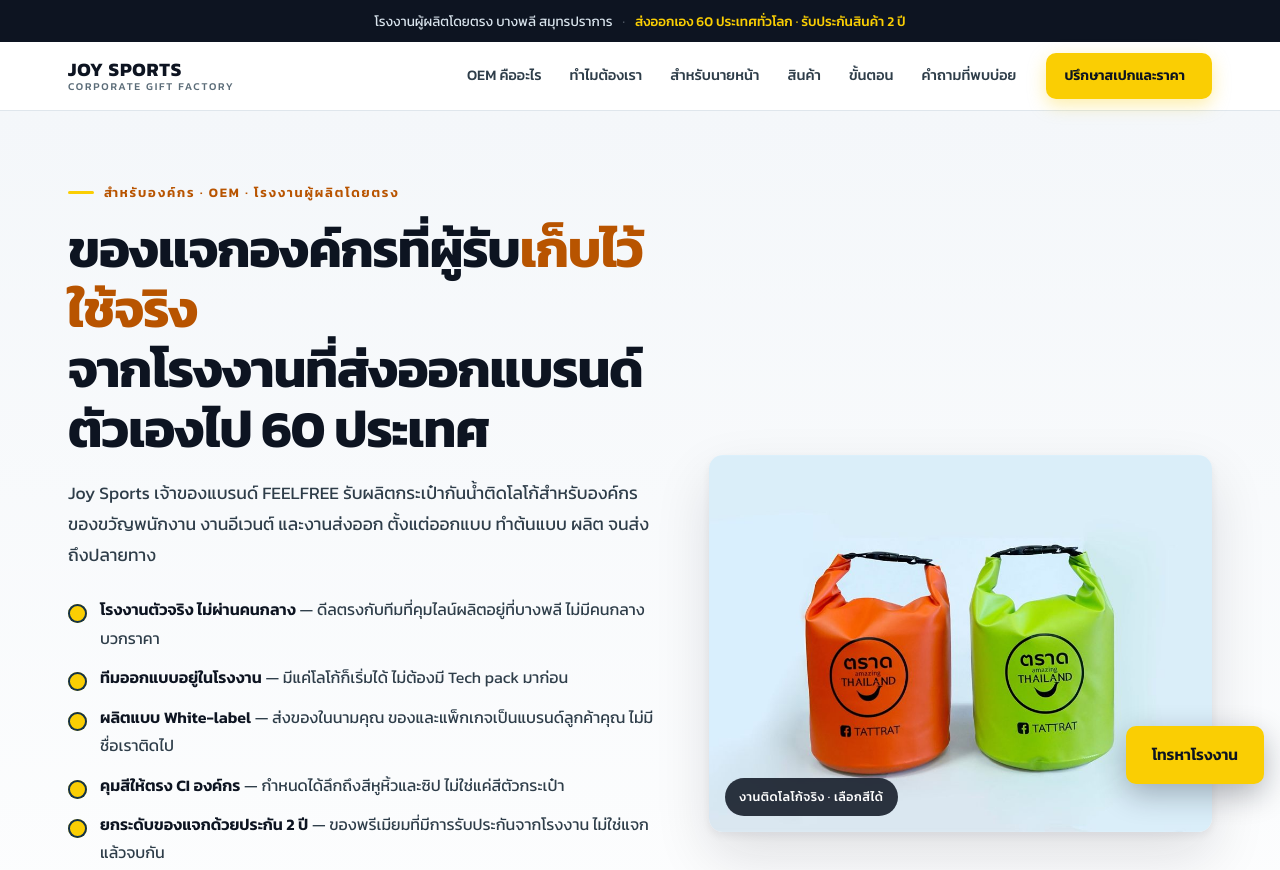
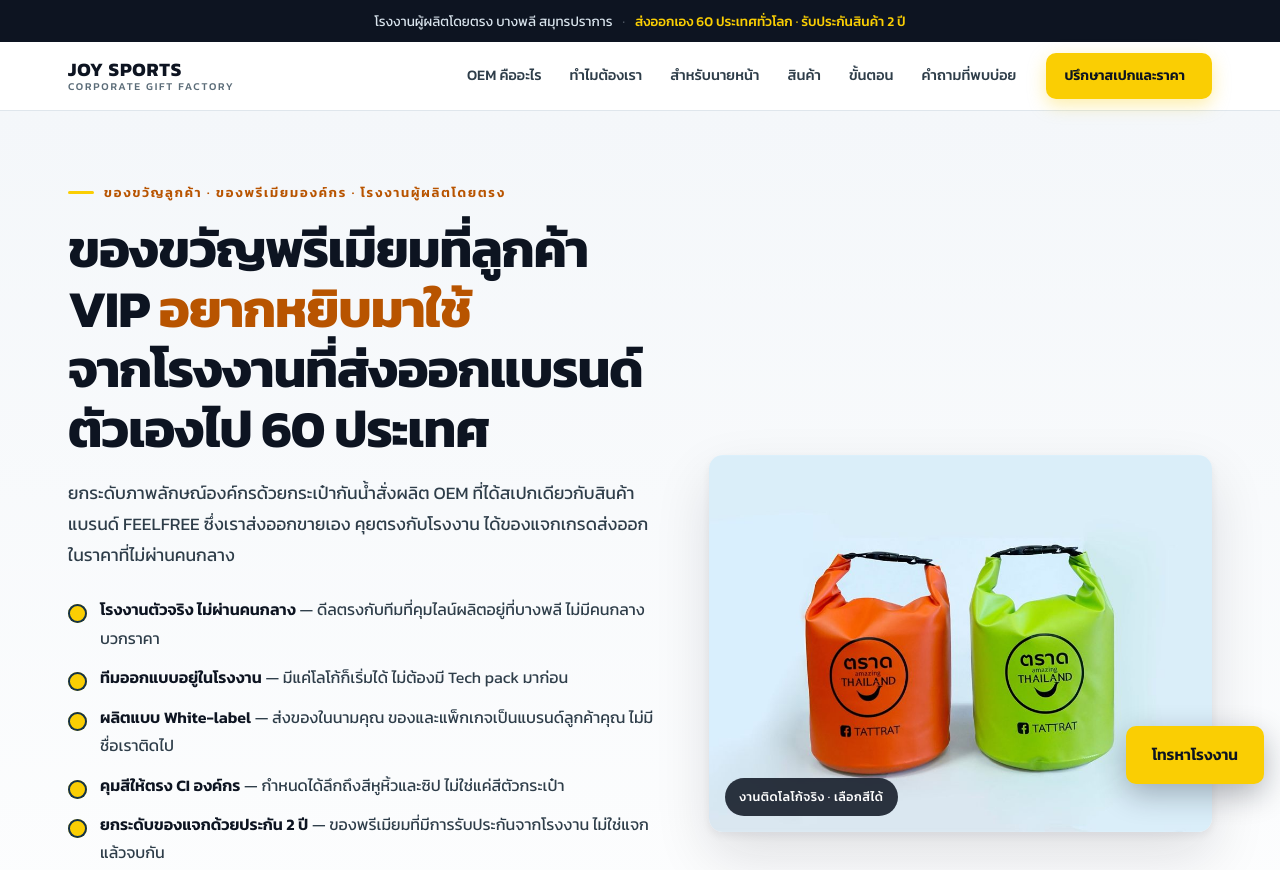
Before and after one commit to onlinefeelfree/joysports-landing, a plain HTML site: page index.html in a window 1280 px wide. Shown: the top 870 px of the page. Drawn offline with Linux system fonts and the light colour scheme; a web font is replaced by a local one.

Commit message:
ปรับ Hook ของ hero ไปเจาะของขวัญพรีเมียมแจกลูกค้า
ตามที่ Gemini เสนอ แก้ 2 จุดก่อนใช้

- หัวข้อใหม่ ของขวัญพรีเมียมที่ลูกค้า VIP อยากหยิบมาใช้
- ป้ายเล็กเปลี่ยนเป็น ของขวัญลูกค้า · ของพรีเมียมองค์กร · โรงงานผู้ผลิตโดยตรง
- คำโปรยใหม่ แก้ "สเปกเดียวกับแบรนด์ขึ้นห้าง" เป็น "สเปกเดียวกับสินค้าแบรนด์ FEELFREE
  ซึ่งเราส่งออกขายเอง" เพราะยังไม่มีข้อมูลว่าแบรนด์วางขายในห้างไทย
- แก้ทั้งบล็อก HTML และออบเจ็กต์ SEGMENTS ให้ตรงกัน กัน ?seg=corporate สลับกลับเป็นของเดิม

Co-Authored-By: Claude Opus 5 <noreply@anthropic.com>

```diff
--- a/index.html
+++ b/index.html
@@ -394,9 +394,9 @@ footer .legal{grid-column:1/-1; border-top:1px solid rgba(255,255,255,.12); padd
   <div class="wrap">
     <div class="hero-grid">
       <div>
-        <p class="eyebrow" id="segTag">สำหรับองค์กร · OEM · โรงงานผู้ผลิตโดยตรง</p>
-        <h1 id="segHead">ของแจกองค์กรที่ผู้รับ<em>เก็บไว้ใช้จริง</em><br>จากโรงงานที่ส่งออกแบรนด์ตัวเองไป 60 ประเทศ</h1>
-        <p class="lede" id="segLede">Joy Sports เจ้าของแบรนด์ FEELFREE รับผลิตกระเป๋ากันน้ำติดโลโก้สำหรับองค์กร ของขวัญพนักงาน งานอีเวนต์ และงานส่งออก ตั้งแต่ออกแบบ ทำต้นแบบ ผลิต จนส่งถึงปลายทาง</p>
+        <p class="eyebrow" id="segTag">ของขวัญลูกค้า · ของพรีเมียมองค์กร · โรงงานผู้ผลิตโดยตรง</p>
+        <h1 id="segHead">ของขวัญพรีเมียมที่ลูกค้า VIP <em>อยากหยิบมาใช้</em><br>จากโรงงานที่ส่งออกแบรนด์ตัวเองไป 60 ประเทศ</h1>
+        <p class="lede" id="segLede">ยกระดับภาพลักษณ์องค์กรด้วยกระเป๋ากันน้ำสั่งผลิต OEM ที่ได้สเปกเดียวกับสินค้าแบรนด์ FEELFREE ซึ่งเราส่งออกขายเอง คุยตรงกับโรงงาน ได้ของแจกเกรดส่งออกในราคาที่ไม่ผ่านคนกลาง</p>
         <ul class="ticks">
           <li><b>โรงงานตัวจริง ไม่ผ่านคนกลาง</b> — ดีลตรงกับทีมที่คุมไลน์ผลิตอยู่ที่บางพลี ไม่มีคนกลางบวกราคา</li>
           <li><b>ทีมออกแบบอยู่ในโรงงาน</b> — มีแค่โลโก้ก็เริ่มได้ ไม่ต้องมี Tech pack มาก่อน</li>
@@ -984,9 +984,9 @@ footer .legal{grid-column:1/-1; border-top:1px solid rgba(255,255,255,.12); padd
   /* --- message match จาก ?seg= (ตั้งที่ UTM ระดับแคมเปญ) --------------- */
   var SEGMENTS = {
     corporate: {
-      tag:  "สำหรับองค์กร · OEM · โรงงานผู้ผลิตโดยตรง",
-      head: 'ของแจกองค์กรที่ผู้รับ<em>เก็บไว้ใช้จริง</em><br>จากโรงงานที่ส่งออกแบรนด์ตัวเองไป 60 ประเทศ',
-      lede: "Joy Sports เจ้าของแบรนด์ FEELFREE รับผลิตกระเป๋ากันน้ำติดโลโก้สำหรับองค์กร ของขวัญพนักงาน งานอีเวนต์ และงานส่งออก ตั้งแต่ออกแบบ ทำต้นแบบ ผลิต จนส่งถึงปลายทาง"
+      tag:  "ของขวัญลูกค้า · ของพรีเมียมองค์กร · โรงงานผู้ผลิตโดยตรง",
+      head: 'ของขวัญพรีเมียมที่ลูกค้า VIP <em>อยากหยิบมาใช้</em><br>จากโรงงานที่ส่งออกแบรนด์ตัวเองไป 60 ประเทศ',
+      lede: "ยกระดับภาพลักษณ์องค์กรด้วยกระเป๋ากันน้ำสั่งผลิต OEM ที่ได้สเปกเดียวกับสินค้าแบรนด์ FEELFREE ซึ่งเราส่งออกขายเอง คุยตรงกับโรงงาน ได้ของแจกเกรดส่งออกในราคาที่ไม่ผ่านคนกลาง"
     },
     agent: {
       tag:  "สำหรับนายหน้าและตัวแทน · ผลิตในนามคุณ",
```
